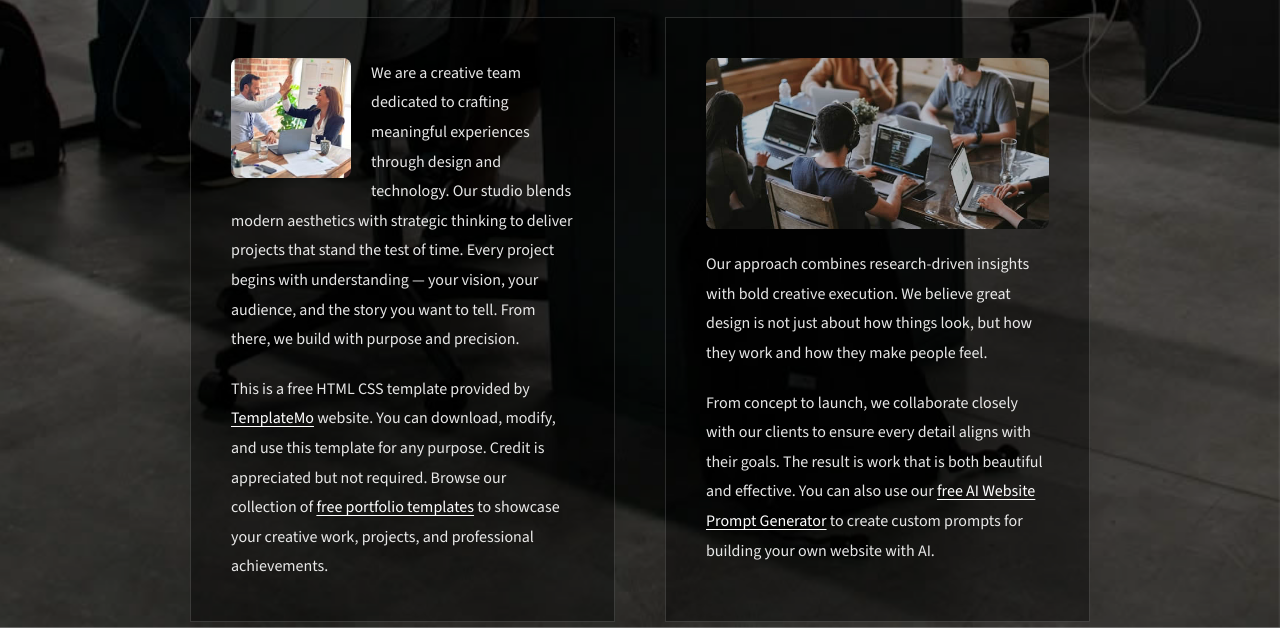
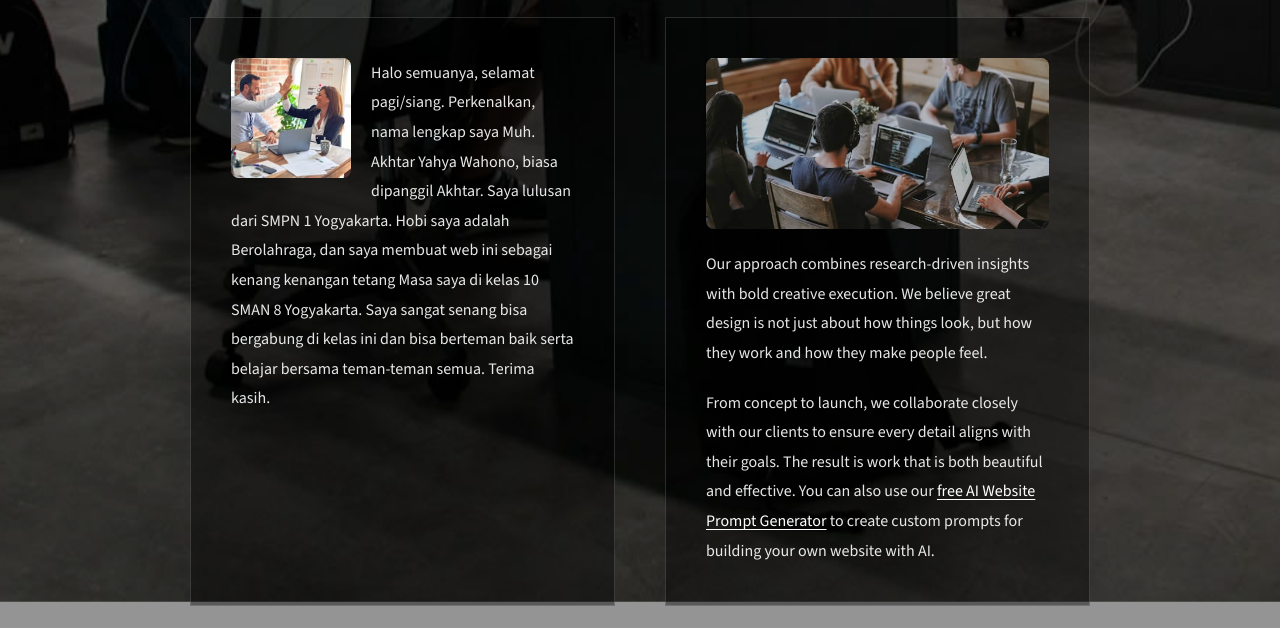
Before and after one commit to akhtarwahono/Tamplate-web-html, a plain HTML site: page index.html in a window 1280 px wide. Shown: the part 980-1608 px from the top of the page. Drawn offline with nearby package versions, Linux system fonts and the light colour scheme.

Commit message:
Update index.html

```diff
--- a/index.html
+++ b/index.html
@@ -61,8 +61,7 @@ https://templatemo.com/tm-612-parallax-starter
                     <div class="about-thumb thumb-top-left">
                         <img src="images/about-01.jpg" alt="Our Team">
                     </div>
-                    <p>We are a creative team dedicated to crafting meaningful experiences through design and technology. Our studio blends modern aesthetics with strategic thinking to deliver projects that stand the test of time. Every project begins with understanding — your vision, your audience, and the story you want to tell. From there, we build with purpose and precision.</p>
-                    <p>This is a free HTML CSS template provided by <a href="https://templatemo.com" rel="nofollow" target="_blank">TemplateMo</a> website. You can download, modify, and use this template for any purpose. Credit is appreciated but not required. Browse our collection of <a href="https://templatemo.com/templates/portfolio-website-templates" rel="nofollow" target="_blank">free portfolio templates</a> to showcase your creative work, projects, and professional achievements.</p>
+                    <p>Halo semuanya, selamat pagi/siang. Perkenalkan, nama lengkap saya Muh. Akhtar Yahya Wahono, biasa dipanggil Akhtar. Saya lulusan dari SMPN 1 Yogyakarta. Hobi saya adalah Berolahraga, dan saya membuat web ini  sebagai kenang kenangan tetang Masa saya di kelas 10 SMAN 8 Yogyakarta. Saya sangat senang bisa bergabung di kelas ini dan  bisa berteman baik serta belajar bersama teman-teman semua. Terima kasih.</p>
                 </div>
                 <div class="about-col">
                     <div class="about-thumb-wide">
```
